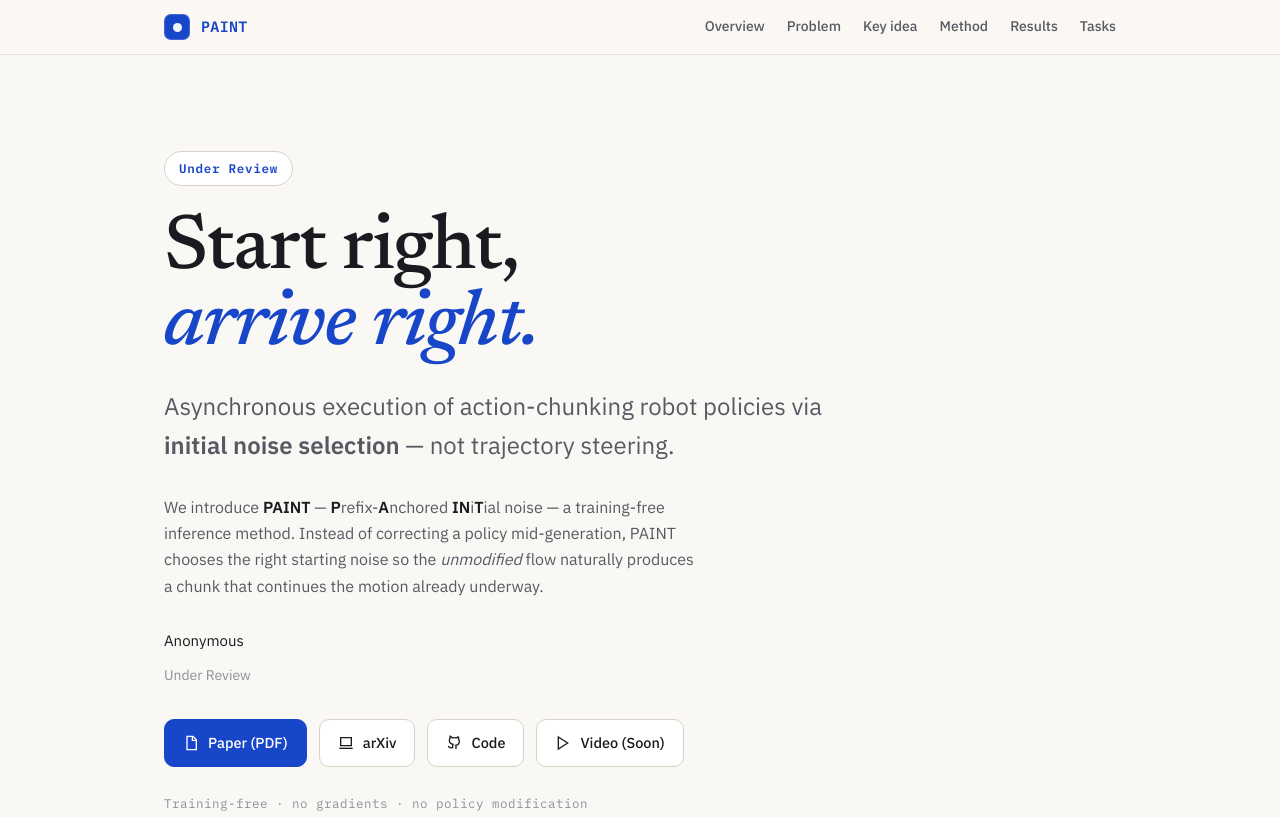
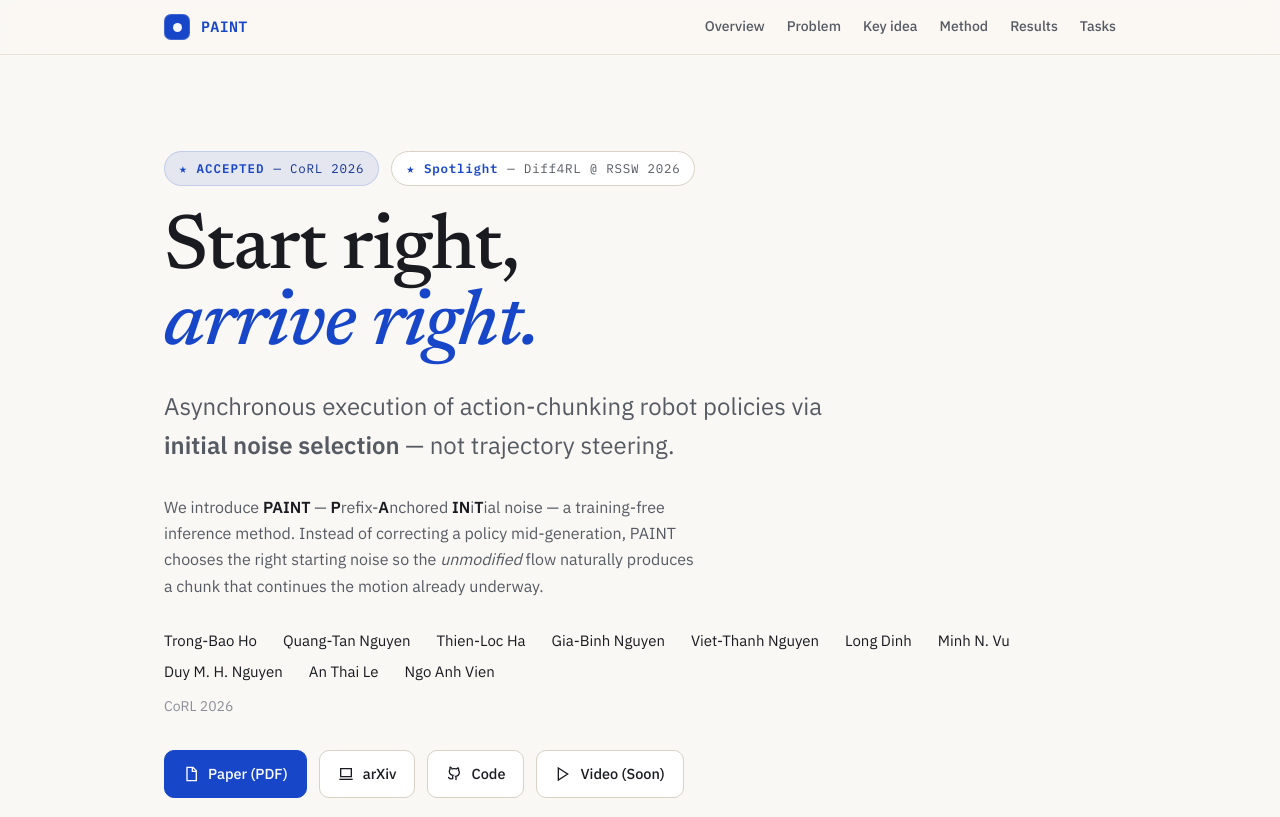
Before and after one commit to paint-action-chunking/paint-action-chunking.github.io, a plain HTML site: page index.html in a window 1280 px wide. Shown: the top 817 px of the page. Drawn offline with nearby package versions, Linux system fonts and the light colour scheme.

Commit message:
[Update]

```diff
--- a/index.html
+++ b/index.html
@@ -4,7 +4,7 @@
 <meta charset="UTF-8" />
 <meta name="viewport" content="width=device-width, initial-scale=1.0" />
 <title>Start Right, Arrive Right: Asynchronous Execution via Initial Noise Selection</title>
-<meta name="description" content="PAINT (Prefix-Anchored INiTial noise): a training-free method that reframes asynchronous robot inference as a noise-selection problem." />
+<meta name="description" content="PAINT (Prefix-Anchored INiTial noise): a training-free method that reframes asynchronous robot inference as a noise-selection problem. Accepted at CoRL 2026." />
 <link rel="preconnect" href="https://fonts.googleapis.com" />
 <link rel="preconnect" href="https://fonts.gstatic.com" crossorigin />
 <link href="https://fonts.googleapis.com/css2?family=Newsreader:ital,opsz,wght@0,6..72,400;0,6..72,500;0,6..72,600;1,6..72,400;1,6..72,500&family=Spectral:ital,wght@0,400;0,500;0,600;1,400&family=Space+Grotesk:wght@400;500;600&family=IBM+Plex+Sans:wght@400;500;600&family=IBM+Plex+Mono:wght@400;500;600&display=swap" rel="stylesheet" />
@@ -43,18 +43,25 @@
 <!-- ============================ HERO ============================ -->
 <header class="section hero" id="top">
   <div class="wrap">
-    <span class="hero__tag reveal"><b>Under&nbsp;Review</b></span>
+    <span class="hero__tag hero__tag--spotlight reveal"><span class="star" aria-hidden="true">★</span><b>Accepted</b> — CoRL&nbsp;2026</span>
+    <span class="hero__tag reveal"><span class="star" aria-hidden="true">★</span><b>Spotlight</b> — Diff4RL&nbsp;@&nbsp;RSSW&nbsp;2026</span>
     <h1 class="reveal">Start right,<br /><span class="accent">arrive right.</span></h1>
     <p class="hero__sub reveal">Asynchronous execution of action-chunking robot policies via <strong>initial&nbsp;noise selection</strong> — not trajectory steering.</p>
 
     <p class="hero__paint reveal">We introduce <b>PAINT</b> — <b>P</b>refix-<b>A</b>nchored <b>IN</b>i<b>T</b>ial noise — a training-free inference method. Instead of correcting a policy mid-generation, PAINT chooses the right starting noise so the <em>unmodified</em> flow naturally produces a chunk that continues the motion already underway.</p>
 
     <div class="hero__authors reveal">
-      <span>Anonymous</span>
-      <!-- <span>Author Two</span>
-      <span>Author Three</span>
-      <span>Author Four</span> -->
-      <span class="aff">Under Review&nbsp;</span>
+      <span>Trong-Bao Ho</span>
+      <span>Quang-Tan Nguyen</span>
+      <span>Thien-Loc Ha</span>
+      <span>Gia-Binh Nguyen</span>
+      <span>Viet-Thanh Nguyen</span>
+      <span>Long Dinh</span>
+      <span>Minh N. Vu</span>
+      <span>Duy M. H. Nguyen</span>
+      <span>An Thai Le</span>
+      <span>Ngo Anh Vien</span>
+      <span class="aff">CoRL 2026&nbsp;</span>
     </div>
 
     <div class="btn-row hero__btns reveal">
@@ -425,7 +432,7 @@
   <div class="wrap foot__inner">
     <div>
       <strong style="font-family:var(--font-mono);color:var(--ink)">PAINT</strong> — Prefix-Anchored Initial Noise<br />
-      <span style="font-size:13px">Under Review · placeholder page for an anonymized submission</span>
+      <span style="font-size:13px">Accepted at CoRL 2026</span>
     </div>
     <div style="display:flex;gap:20px">
       <a href="paper/PAINT.pdf" target="_blank" rel="noopener">Paper</a><a href="#">arXiv</a><a href="#">Code</a><a href="#">Video</a>
--- a/paint-styles.css
+++ b/paint-styles.css
@@ -180,6 +180,14 @@ em { font-style: italic; }
   padding: 6px 14px; margin-bottom: 26px; background: var(--surface); white-space: nowrap;
 }
 .hero__tag b { color: var(--accent); font-weight: 600; }
+.hero__tag .star { color: var(--accent); font-size: 13px; line-height: 1; }
+.hero__tag + .hero__tag { margin-left: 8px; }
+.hero__tag--spotlight {
+  color: var(--accent-deep);
+  background: var(--accent-tint);
+  border-color: var(--accent-tint-2);
+}
+.hero__tag--spotlight b { letter-spacing: 0.08em; text-transform: uppercase; }
 .hero h1 {
   font-size: clamp(38px, 7vw, 78px);
   line-height: 0.98; letter-spacing: -0.02em; font-weight: 500;
```
